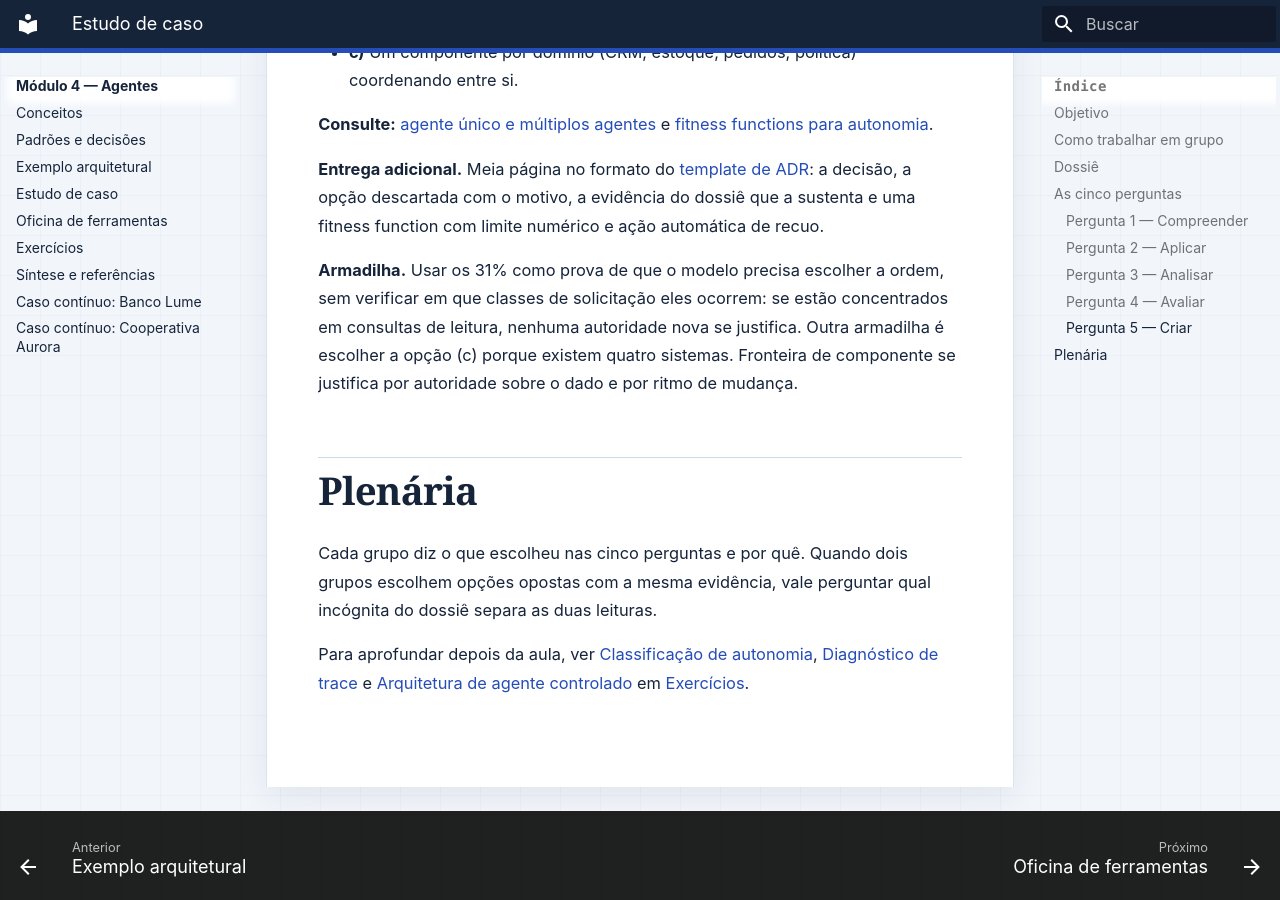
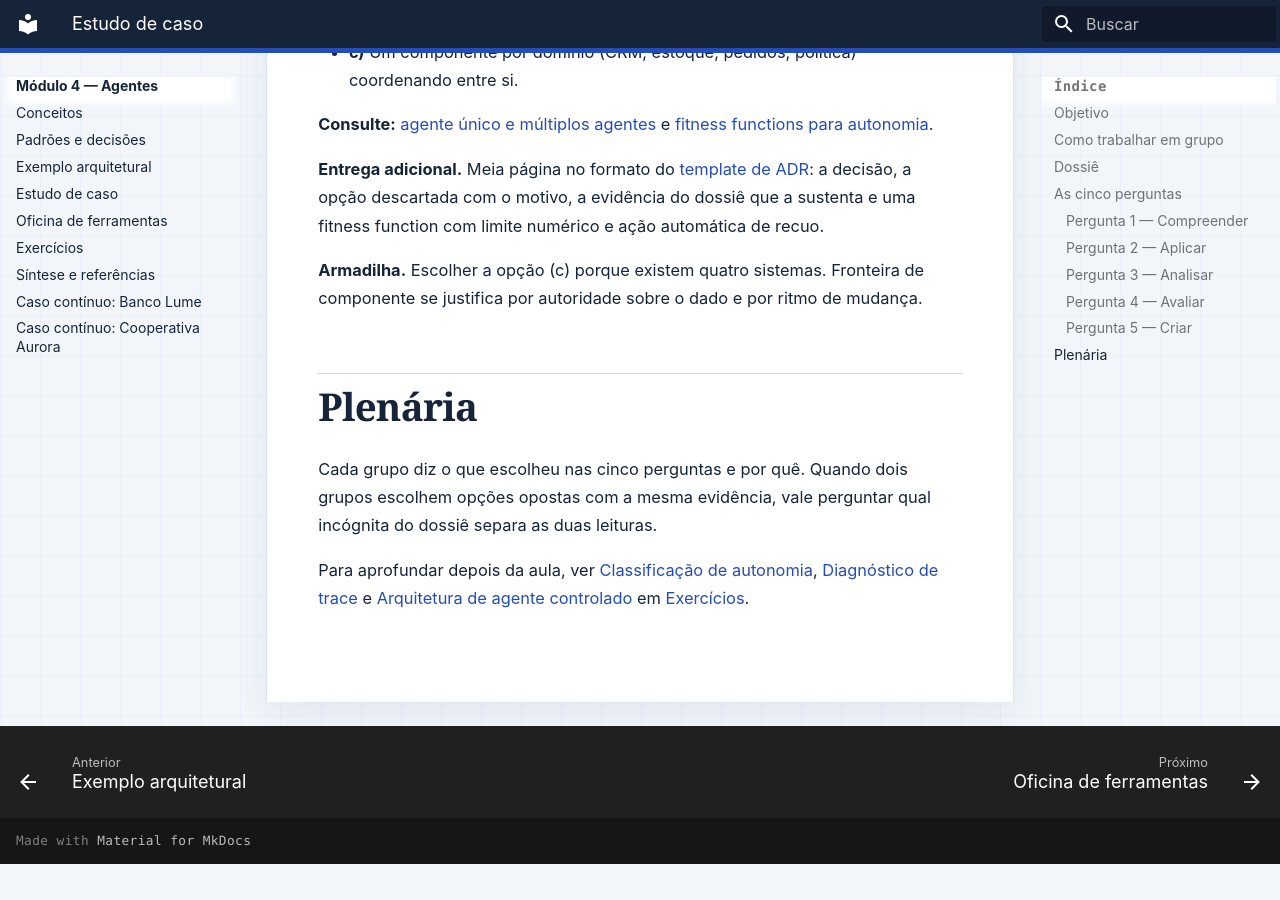
Before and after one commit to aulas-marco/arquitetura-solucoes-ia-generativa, an MkDocs documentation site: the page built from docs/modulo-4-agentes/estudo-de-caso.md, in a window 1280 px wide and 900 px high, scrolled down 5805 px. Built offline with MkDocs 1.6.1 and Material for MkDocs 9.7.7, drawn with Linux system fonts in a browser that asks for light colours; after the commit the page ends 6669 px from its top, so only the background shows below that.

Commit message:
docs(mod4): restaura a armadilha original da Pergunta 5
A clarificação da variação de sequência deveria ter ficado no enunciado.
A armadilha volta ao texto anterior.

Co-Authored-By: Claude Opus 5 (1M context) <noreply@anthropic.com>

```diff
--- a/docs/modulo-4-agentes/estudo-de-caso.md
+++ b/docs/modulo-4-agentes/estudo-de-caso.md
@@ -127,7 +127,7 @@ As perguntas sobem os níveis da [taxonomia de Bloom](../comecar/taxonomia-de-bl
 
 **Entrega adicional.** Meia página no formato do [template de ADR](../referencia/template-adr.md): a decisão, a opção descartada com o motivo, a evidência do dossiê que a sustenta e uma fitness function com limite numérico e ação automática de recuo.
 
-**Armadilha.** Usar os 31% como prova de que o modelo precisa escolher a ordem, sem verificar em que classes de solicitação eles ocorrem: se estão concentrados em consultas de leitura, nenhuma autoridade nova se justifica. Outra armadilha é escolher a opção (c) porque existem quatro sistemas. Fronteira de componente se justifica por autoridade sobre o dado e por ritmo de mudança.
+**Armadilha.** Escolher a opção (c) porque existem quatro sistemas. Fronteira de componente se justifica por autoridade sobre o dado e por ritmo de mudança.
 
 ## Plenária
 
```
